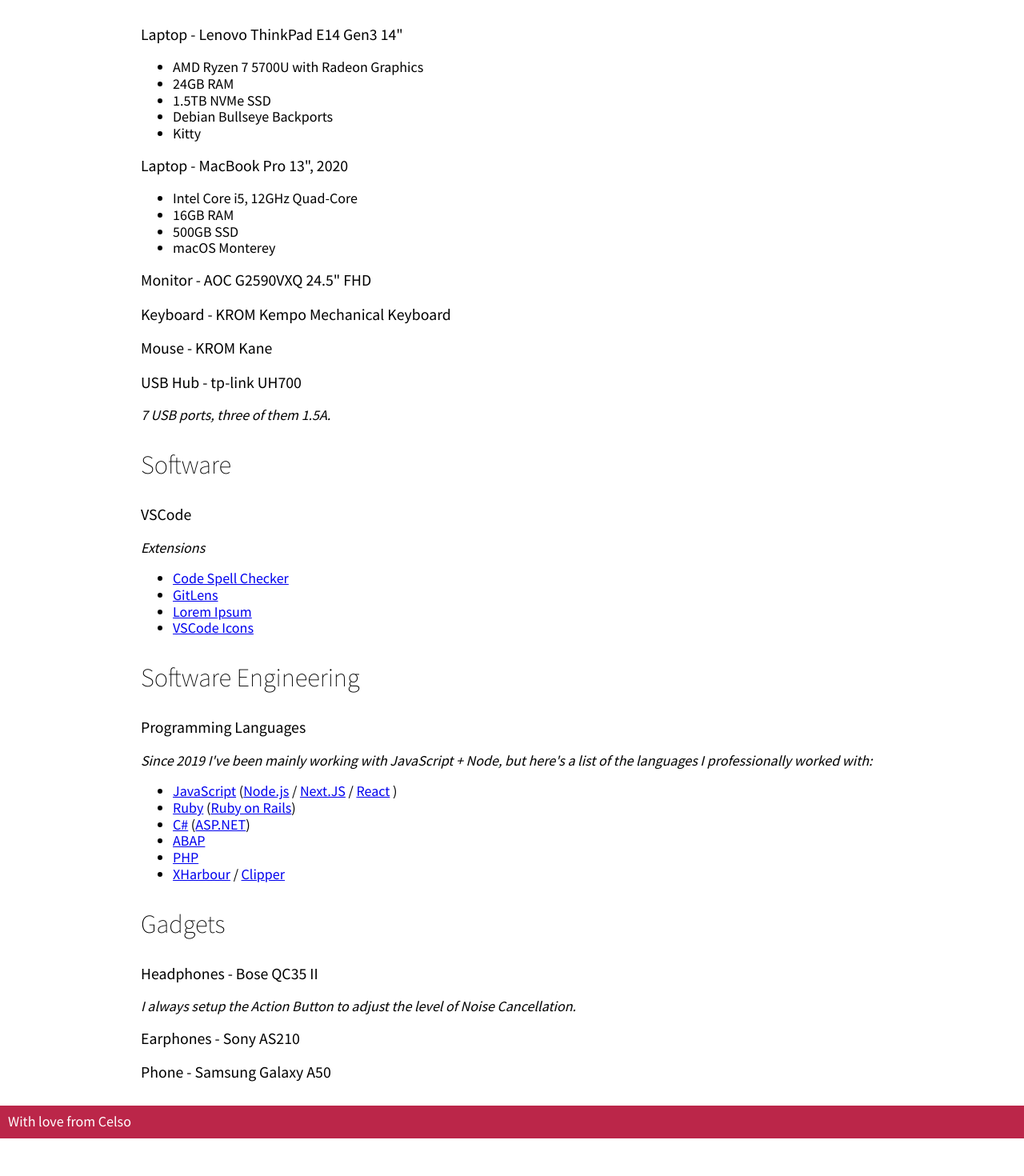
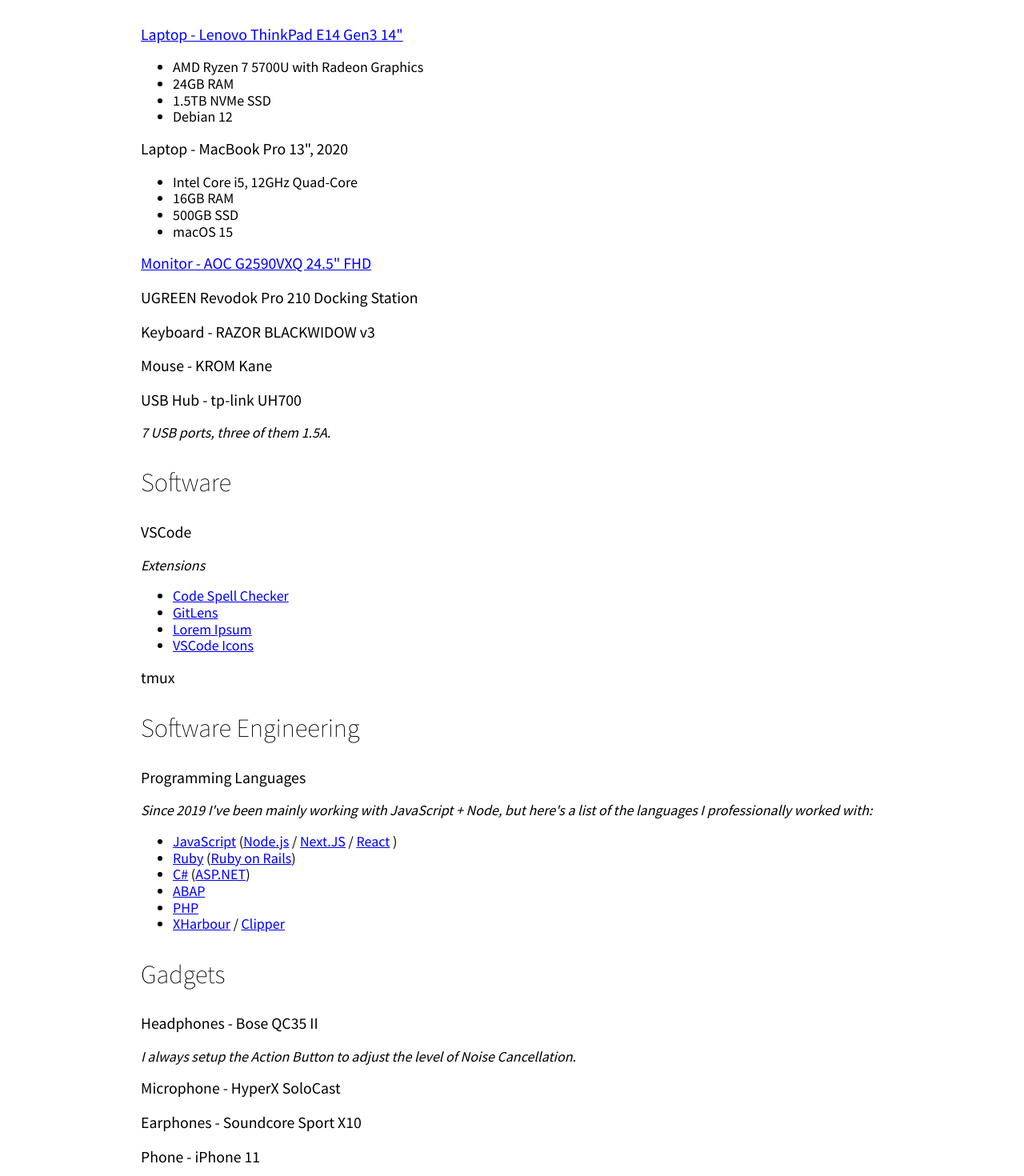
Before and after one commit to celsopalmeiraneto/personal-website, a Next.js app: page /uses in a window 1280 px wide. Shown: the part 240-1710 px from the top of the page at 80% size. Before the commit the page ends 1663 px from the top, so only its background shows below. Built offline with nearby package versions, Linux system fonts and the light colour scheme.

Commit message:
feat: update uses page

```diff
--- a/src/pages/uses/index.tsx
+++ b/src/pages/uses/index.tsx
@@ -7,13 +7,16 @@
     <section>
       <h2>Hardware</h2>
       <section>
-        <h3>Laptop - Lenovo ThinkPad E14 Gen3 14"</h3>
+        <h3>
+          <a href="https://pcsupport.lenovo.com/us/en/products/laptops-and-netbooks/thinkpad-edge-laptops/thinkpad-e14-gen-3">
+            Laptop - Lenovo ThinkPad E14 Gen3 14"
+          </a>
+        </h3>
         <ul>
           <li>AMD Ryzen 7 5700U with Radeon Graphics</li>
           <li>24GB RAM</li>
           <li>1.5TB NVMe SSD</li>
-          <li>Debian Bullseye Backports</li>
-          <li>Kitty</li>
+          <li>Debian 12</li>
         </ul>
       </section>
       <section>
@@ -22,14 +25,21 @@
           <li>Intel Core i5, 12GHz Quad-Core</li>
           <li>16GB RAM</li>
           <li>500GB SSD</li>
-          <li>macOS Monterey</li>
+          <li>macOS 15</li>
         </ul>
       </section>
       <section>
-        <h3>Monitor - AOC G2590VXQ 24.5" FHD</h3>
+        <h3>
+          <a href="https://aoc.com/uk/gaming/products/monitors/g2590vxq">
+            Monitor - AOC G2590VXQ 24.5" FHD
+          </a>
+        </h3>
       </section>
       <section>
-        <h3>Keyboard - KROM Kempo Mechanical Keyboard</h3>
+        <h3>UGREEN Revodok Pro 210 Docking Station</h3>
+      </section>
+      <section>
+        <h3>Keyboard - RAZOR BLACKWIDOW v3</h3>
       </section>
       <section>
         <h3>Mouse - KROM Kane</h3>
@@ -66,6 +76,7 @@
             </a>
           </li>
         </ul>
+        <h3>tmux</h3>
       </section>
     </section>
     <section>
@@ -112,10 +123,13 @@
         <p>I always setup the Action Button to adjust the level of Noise Cancellation.</p>
       </section>
       <section>
-        <h3>Earphones - Sony AS210</h3>
+        <h3>Microphone - HyperX SoloCast</h3>
       </section>
       <section>
-        <h3>Phone - Samsung Galaxy A50</h3>
+        <h3>Earphones - Soundcore Sport X10</h3>
+      </section>
+      <section>
+        <h3>Phone - iPhone 11</h3>
       </section>
     </section>
   </div>
```
